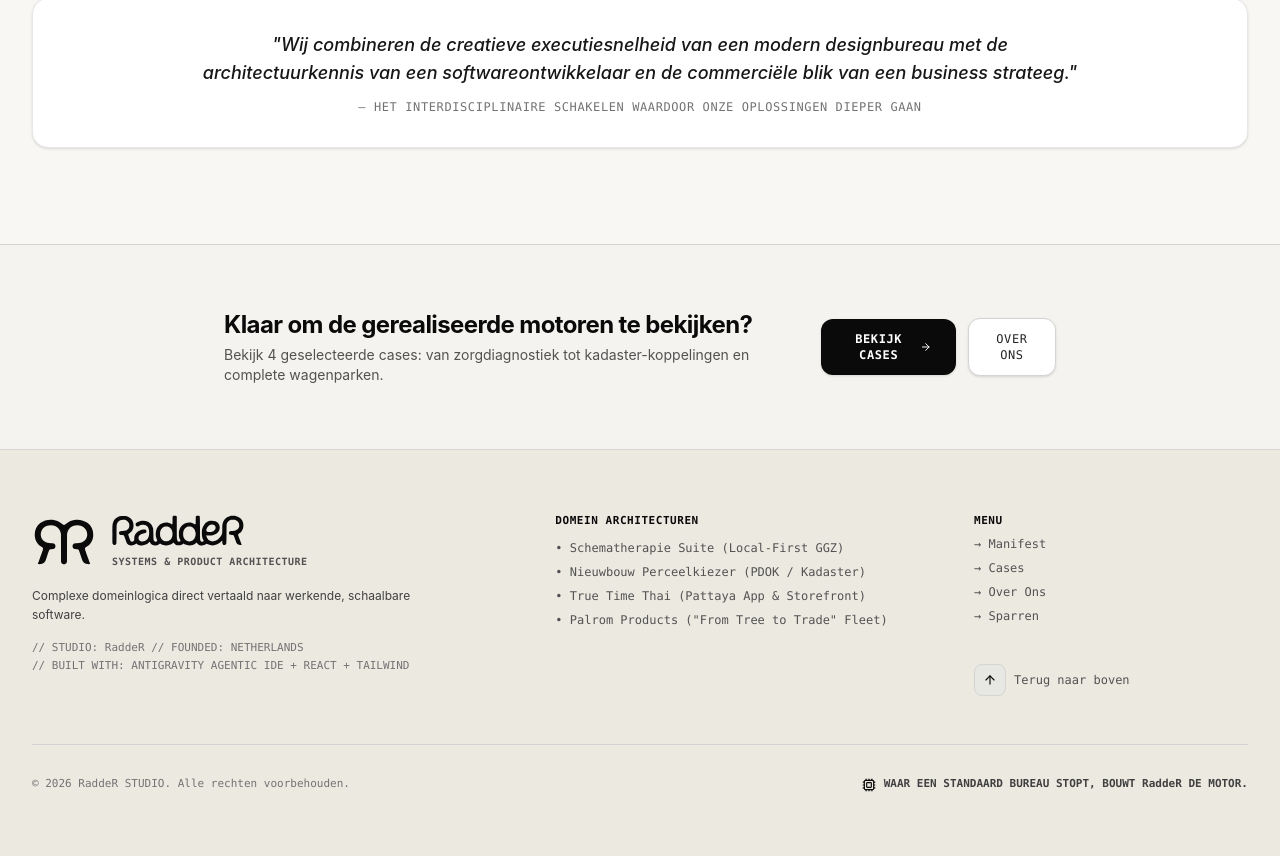
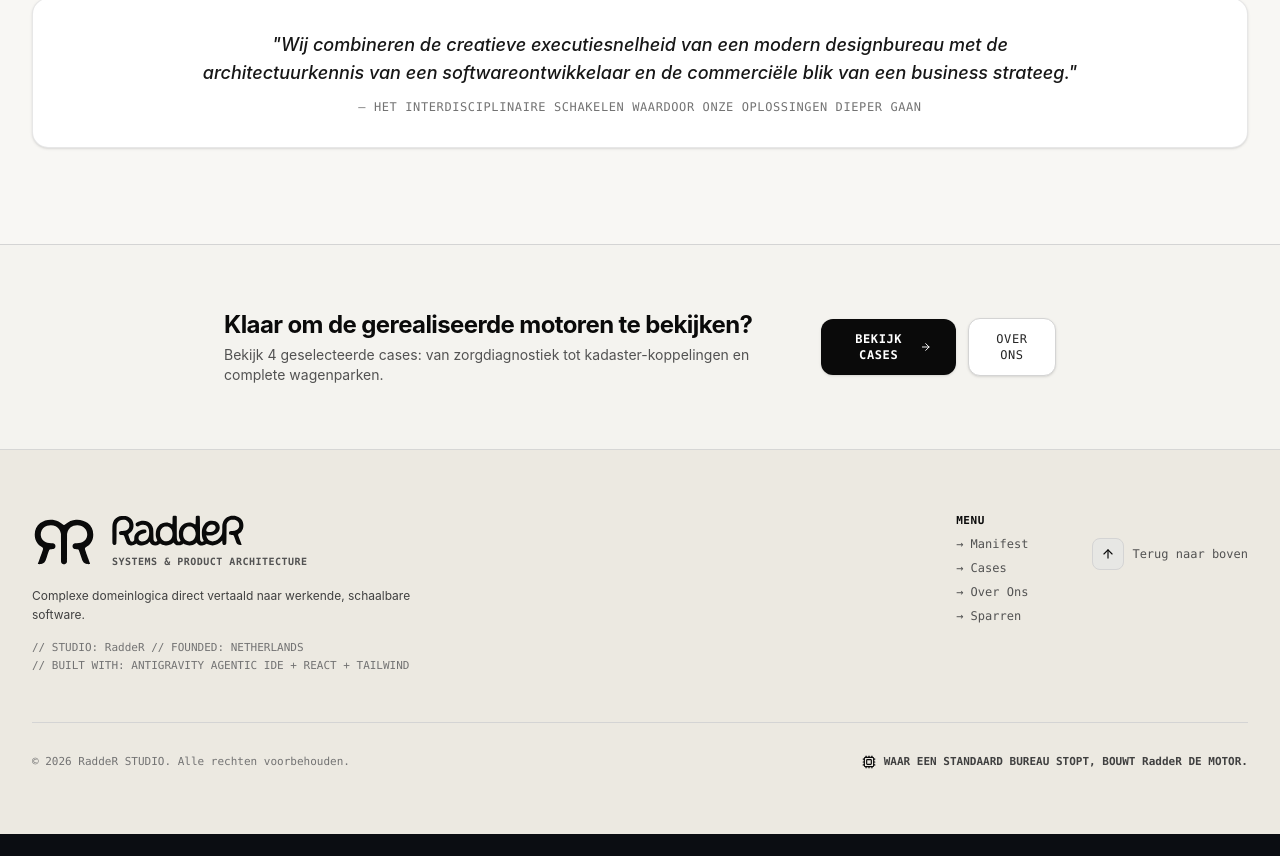
Before and after one commit to radder1972/emmer, a React (Vite) app: page / in a window 1280 px wide. Shown: the part 2881-3737 px from the top of the page. After the commit the page ends 3715 px from the top, so only its background shows below. Built offline with nearby package versions, Linux system fonts and the light colour scheme.

Commit message:
fix: remove Domain Architectures column from footer for a cleaner minimalist layout

```diff
--- a/src/components/Footer.tsx
+++ b/src/components/Footer.tsx
@@ -25,9 +25,9 @@ export const Footer: React.FC<FooterProps> = ({ onNavigate }) => {
   return (
     <footer className="bg-[#ece9e1] border-t border-neutral-300/90 py-16 text-neutral-600 font-mono text-xs text-left relative">
       <div className="max-w-7xl mx-auto px-4 sm:px-6 lg:px-8">
-        <div className="grid grid-cols-1 md:grid-cols-12 gap-10 pb-12 border-b border-neutral-300">
+        <div className="flex flex-col md:flex-row items-start justify-between gap-10 pb-12 border-b border-neutral-300">
           {/* Identity & Emblem */}
-          <div className="md:col-span-5 space-y-4">
+          <div className="space-y-4 max-w-md">
             <div className="flex items-center gap-4">
               <a
                 href="/"
@@ -67,65 +67,8 @@ export const Footer: React.FC<FooterProps> = ({ onNavigate }) => {
             </div>
           </div>
 
-          {/* Core Case References */}
-          <div className="md:col-span-4 space-y-3">
-            <div className="text-neutral-950 font-bold uppercase tracking-wider text-[11px]">
-              DOMEIN ARCHITECTUREN
-            </div>
-            <ul className="space-y-2 text-neutral-600">
-              <li>
-                <a
-                  href="/cases"
-                  onClick={(e) => {
-                    e.preventDefault();
-                    handleNav('cases');
-                  }}
-                  className="hover:text-neutral-950 transition-colors cursor-pointer text-left block"
-                >
-                  • Schematherapie Suite (Local-First GGZ)
-                </a>
-              </li>
-              <li>
-                <a
-                  href="/cases"
-                  onClick={(e) => {
-                    e.preventDefault();
-                    handleNav('cases');
-                  }}
-                  className="hover:text-neutral-950 transition-colors cursor-pointer text-left block"
-                >
-                  • Nieuwbouw Perceelkiezer (PDOK / Kadaster)
-                </a>
-              </li>
-              <li>
-                <a
-                  href="/cases"
-                  onClick={(e) => {
-                    e.preventDefault();
-                    handleNav('cases');
-                  }}
-                  className="hover:text-neutral-950 transition-colors cursor-pointer text-left block"
-                >
-                  • True Time Thai (Pattaya App & Storefront)
-                </a>
-              </li>
-              <li>
-                <a
-                  href="/cases"
-                  onClick={(e) => {
-                    e.preventDefault();
-                    handleNav('cases');
-                  }}
-                  className="hover:text-neutral-950 transition-colors cursor-pointer text-left block"
-                >
-                  • Palrom Products ("From Tree to Trade" Fleet)
-                </a>
-              </li>
-            </ul>
-          </div>
-
           {/* Quick Navigation & Back to top */}
-          <div className="md:col-span-3 flex flex-col justify-between space-y-6">
+          <div className="flex flex-col sm:flex-row items-start sm:items-end md:items-start gap-10 sm:gap-16">
             <div className="space-y-2">
               <div className="text-neutral-950 font-bold uppercase tracking-wider text-[11px]">
                 MENU
@@ -176,7 +119,7 @@ export const Footer: React.FC<FooterProps> = ({ onNavigate }) => {
 
             <button
               onClick={scrollToTop}
-              className="flex items-center gap-2 text-xs text-neutral-600 hover:text-neutral-950 transition-colors group cursor-pointer pt-4"
+              className="flex items-center gap-2 text-xs text-neutral-600 hover:text-neutral-950 transition-colors group cursor-pointer pt-0 sm:pt-6"
             >
               <div className="p-2 rounded-lg bg-neutral-200/70 border border-neutral-300 group-hover:bg-neutral-950 group-hover:text-white transition-all text-neutral-950">
                 <ArrowUp className="w-3.5 h-3.5" />
```
